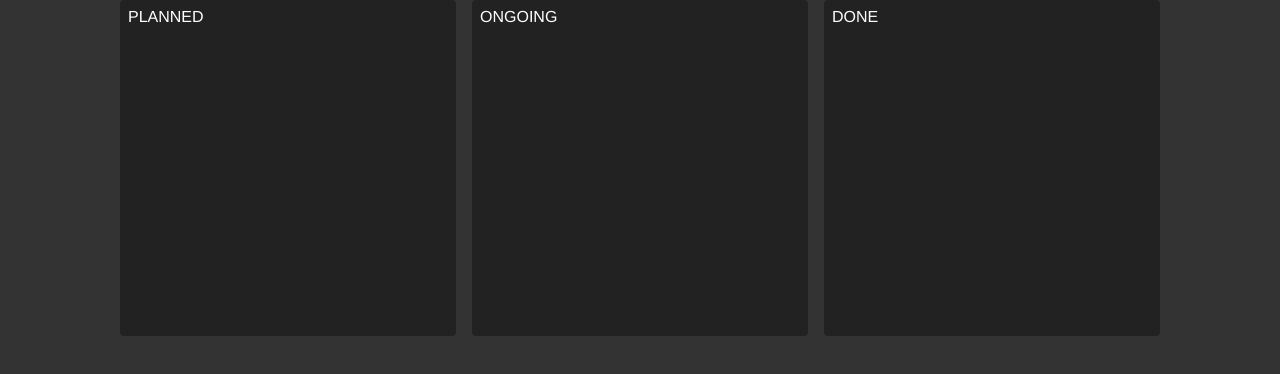
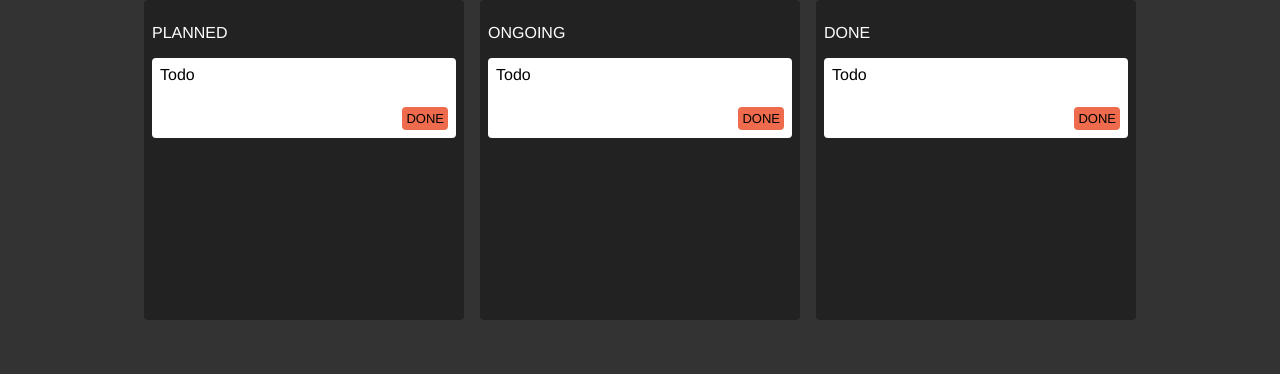
Before and after one commit to j-pcgoncalves/kanban_zustand, a React (Vite) app: page / in a window 1280 px wide. Shown: the top 374 px of the page. Built offline with nearby package versions, Linux system fonts and the light colour scheme.

Commit message:
create and style Task Component

```diff
--- a/package.json
+++ b/package.json
@@ -10,6 +10,7 @@
     "preview": "vite preview"
   },
   "dependencies": {
+    "classnames": "^2.3.2",
     "react": "^18.2.0",
     "react-dom": "^18.2.0",
     "zustand": "^4.3.8"
--- a/src/components/Column.jsx
+++ b/src/components/Column.jsx
@@ -1,5 +1,11 @@
 import './Column.css';
+import Task from './Task';
 
 export default function Column({ state }) {
-    return <div className="column">{state}</div>
+    return (
+        <div className="column">
+            <p>{state}</p>
+            <Task title="Todo"/>
+        </div>
+    )
 }
--- /dev/null
+++ b/src/components/Task.css
@@ -0,0 +1,34 @@
+.task {
+    background: white;
+    border-radius: 4px;
+    min-height: 5rem;
+    color: black;
+    padding: 0.5rem;
+    display: flex;
+    flex-direction: column;
+    justify-content: space-between;
+}
+
+.bottomWrapper {
+    display: flex;
+    justify-content: space-between;
+}
+
+.status {
+    font-size: small;
+    background: var(--COLOR-GRAY-LIGHT);
+    padding: 0.25rem;
+    border-radius: 4px;
+}
+
+.PLANNED {
+    background: var(--COLOR-GRAY-LIGHT);
+}
+
+.ONGOING {
+    background: var(--COLOR-ONGOING);
+}
+
+.DONE {
+    background: var(--COLOR-DONE);
+}
--- /dev/null
+++ b/src/components/Task.jsx
@@ -0,0 +1,16 @@
+import classNames from 'classnames';
+import './Task.css';
+
+const STATUS = 'DONE';
+
+export default function Task({ title }) {
+    return (
+        <div className="task">
+            <div>{title}</div>
+            <div className='bottomWrapper'>
+                <div></div>
+                <div className={classNames('status', STATUS)}>{STATUS}</div>
+            </div>
+        </div>
+    )
+}
--- a/src/index.css
+++ b/src/index.css
@@ -10,3 +10,7 @@
 body {
   margin: 0;
 }
+
+* {
+  box-sizing: border-box;
+}
```
Also changed, not shown: 1 other file (tests, documents, lock files or other folders).
